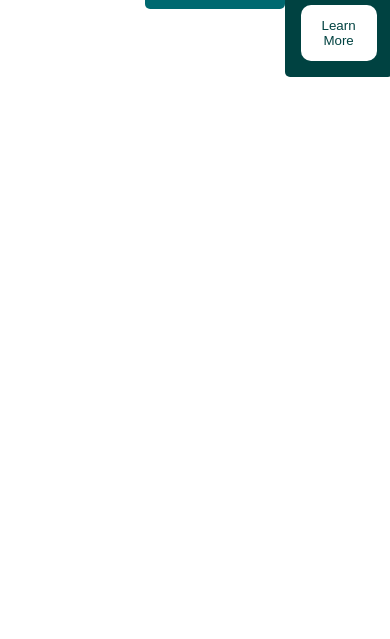
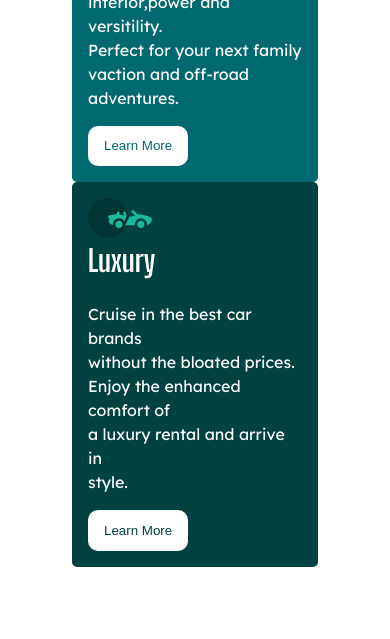
Before and after one commit to Preciousokeke25/Responsiveness-Using-Media-Query, a plain HTML site: page index.html in a window 390 px wide. Shown: the part 688-1327 px from the top of the page. Before the commit the page ends 844 px from the top, so only its background shows below. Drawn offline with Linux system fonts and the light colour scheme.

Commit message:
updated task

```diff
--- a/stlyleflex.css
+++ b/stlyleflex.css
@@ -117,3 +117,13 @@ button {
 
     }
 }
+
+@media (max-width:414px) {
+
+   main{
+        flex-direction: column;
+        font-size: 15px;
+
+
+    }
+}
```
